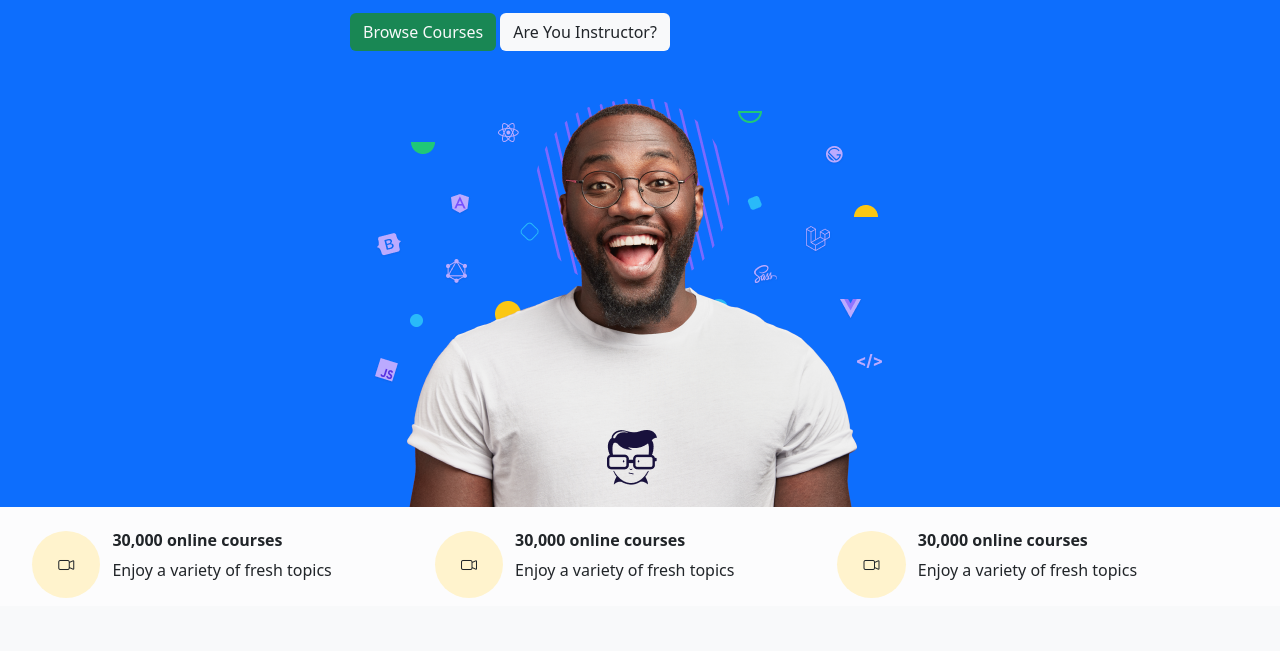
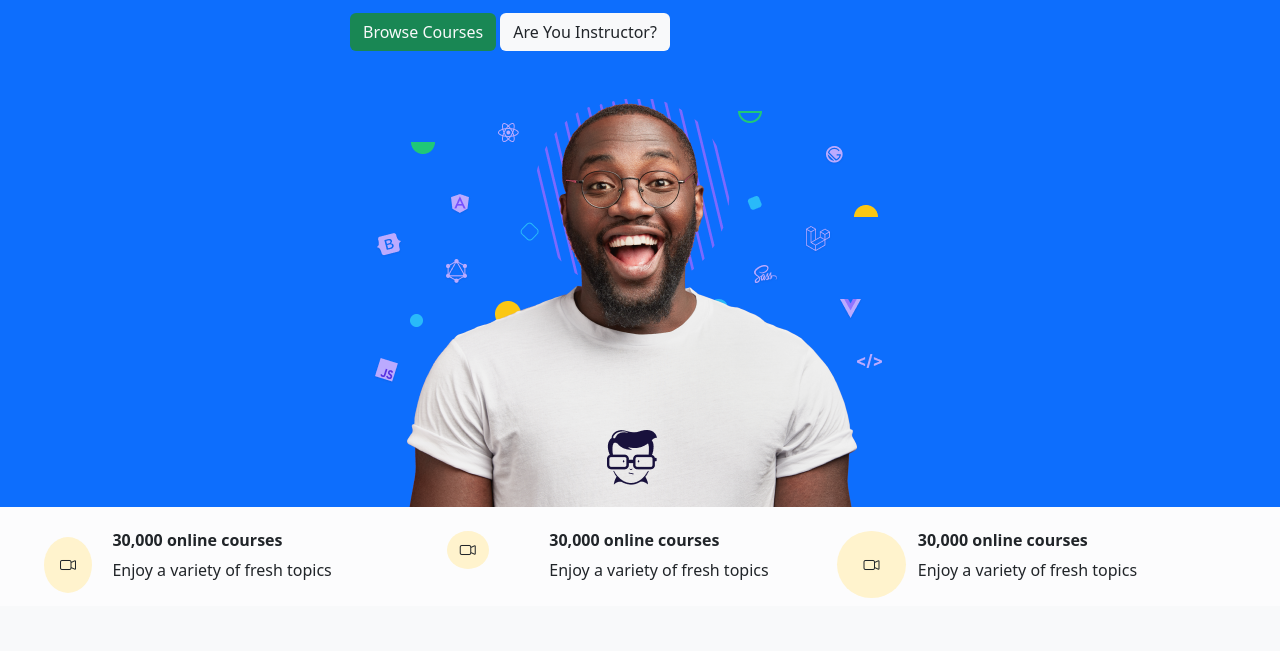
Before and after one commit to Thairyne0/Esercizio-07-11-2024, a plain HTML site: page index.html in a window 1280 px wide. Shown: the part 242-893 px from the top of the page. Drawn offline with nearby package versions, Linux system fonts and the light colour scheme.

Commit message:
Update index.html

```diff
--- a/index.html
+++ b/index.html
@@ -155,17 +155,18 @@
         </div>
         <div class="col"><img src="./assets/hero-img.png" alt="" /></div>
       </div>
+      <!-- triple row -->
       <div
-        class="row px-5 pt-3 row-cols-1 row-cols-lg-3 bg-light-subtle justify-content-around"
+        class="row px-5 pt-3 row-cols-1 row-cols-lg-3 bg-light-subtle justify-content-start justify-content-lg-around"
       >
         <div class="col p-2">
-          <div class="row row-cols-2">
-            <div
-              class="col-2 bg-warning-subtle rounded-circle d-flex justify-content-center align-items-center"
-            >
-              <i class="bi bi-camera-video"></i>
+          <div class="row row-cols-2 justify-content-start">
+            <div class="col-2 d-flex justify-content-start align-items-center">
+              <div class="bg-warning-subtle rounded-circle p-3">
+                <i class="bi bi-camera-video w-100"></i>
+              </div>
             </div>
-            <div class="col-10">
+            <div class="col-8">
               <h2 class="fs-6 fw-bold">30,000 online courses</h2>
               <p>Enjoy a variety of fresh topics</p>
             </div>
@@ -173,12 +174,12 @@
         </div>
         <div class="col p-2">
           <div class="row row-cols-2">
-            <div
-              class="col-2 bg-warning-subtle rounded-circle d-flex justify-content-center align-items-center"
-            >
-              <i class="bi bi-camera-video"></i>
+            <div class="col-2 col-lg-3">
+              <button class="btn bg-warning-subtle rounded-circle">
+                <i class="bi bi-camera-video"></i>
+              </button>
             </div>
-            <div class="col-10">
+            <div class="col-10 col-lg-9">
               <h2 class="fs-6 fw-bold">30,000 online courses</h2>
               <p>Enjoy a variety of fresh topics</p>
             </div>
```
